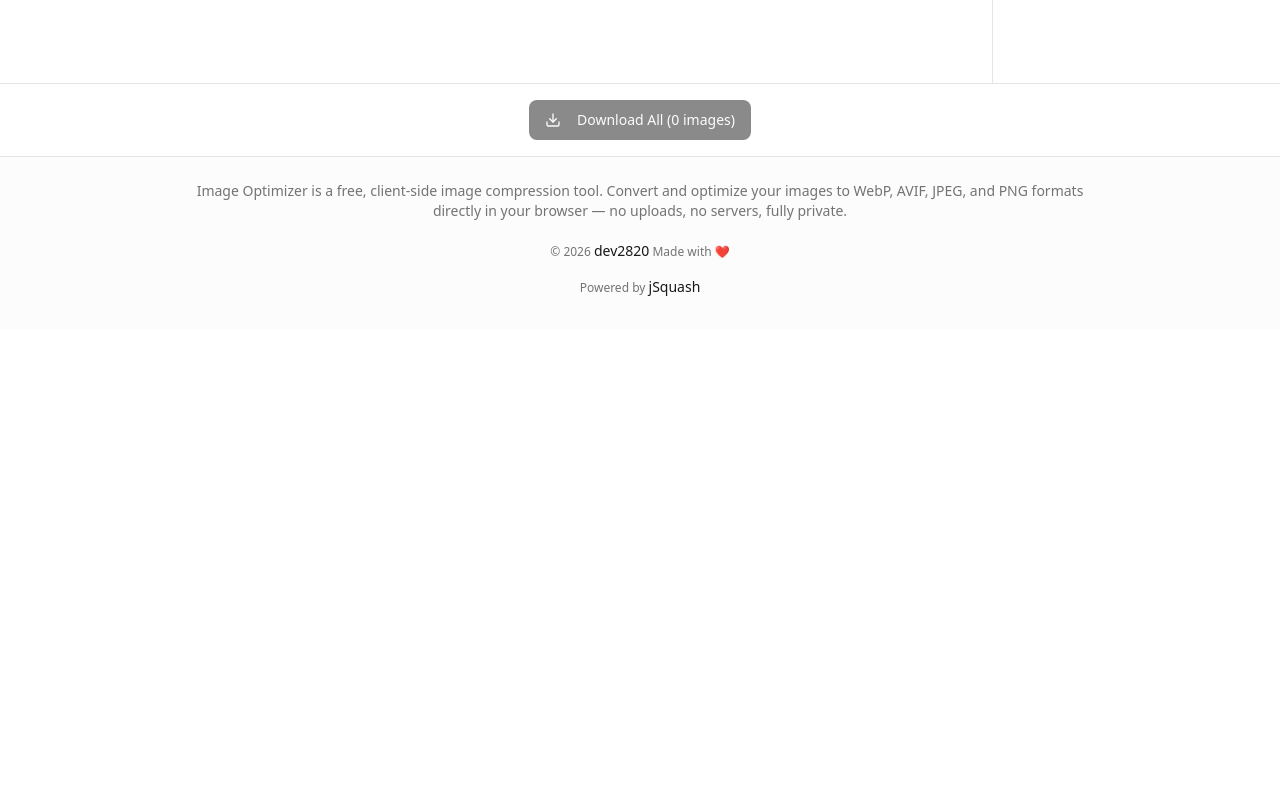
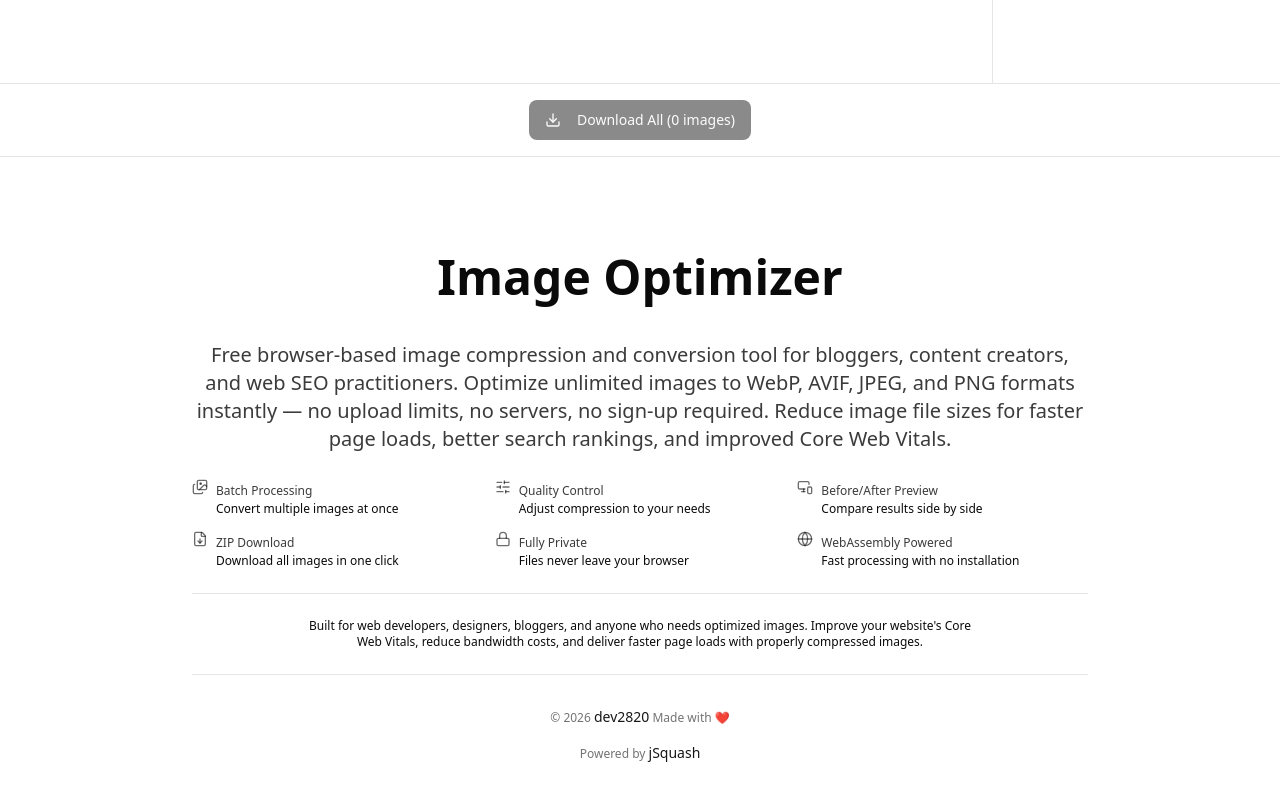
Before and after one commit to dev2820/image-optimizer, a React (Vite) app: page / in a window 1280 px wide. Shown: the part 644-1444 px from the top of the page. Before the commit the page ends 973 px from the top, so only its background shows below. Built offline with nearby package versions, Linux system fonts and the light colour scheme.

Commit message:
feat: SEO

```diff
--- a/src/components/Footer.tsx
+++ b/src/components/Footer.tsx
@@ -1,17 +1,105 @@
+import {
+  FileDown,
+  Globe,
+  Images,
+  Lock,
+  MonitorSmartphone,
+  SlidersHorizontal,
+} from 'lucide-react'
+
 import { Button } from './ui/button'
+import { Separator } from './ui/separator'
 
 export function Footer() {
   return (
-    <footer className="border-t bg-muted/30 px-6 py-6 text-sm text-muted-foreground">
-      <div className="mx-auto flex max-w-4xl flex-col items-center gap-3 text-center">
-        <p>
-          Image Optimizer is a free, client-side image compression tool. Convert
-          and optimize your images to WebP, AVIF, JPEG, and PNG formats directly
-          in your browser — no uploads, no servers, fully private.
-        </p>
+    <footer className="border-t px-6 py-8">
+      <div className="mx-auto flex max-w-4xl flex-col items-center gap-6">
+        <AppDescription />
+        <FeatureHighlights />
+        <Separator />
+        <TargetAudience />
+        <Separator />
         <Copyright />
       </div>
     </footer>
+  )
+}
+
+const AppDescription = () => {
+  return (
+    <div className="flex flex-col gap-2 text-center">
+      <h2 className="mt-16 text-5xl font-semibold text-foreground">
+        Image Optimizer
+      </h2>
+      <p className="text-xl mt-8 text-foreground/80">
+        Free browser-based image compression and conversion tool for bloggers,
+        content creators, and web SEO practitioners. Optimize unlimited images
+        to WebP, AVIF, JPEG, and PNG formats instantly — no upload limits, no
+        servers, no sign-up required. Reduce image file sizes for faster page
+        loads, better search rankings, and improved Core Web Vitals.
+      </p>
+    </div>
+  )
+}
+
+const FEATURES = [
+  {
+    icon: Images,
+    title: 'Batch Processing',
+    description: 'Convert multiple images at once',
+  },
+  {
+    icon: SlidersHorizontal,
+    title: 'Quality Control',
+    description: 'Adjust compression to your needs',
+  },
+  {
+    icon: MonitorSmartphone,
+    title: 'Before/After Preview',
+    description: 'Compare results side by side',
+  },
+  {
+    icon: FileDown,
+    title: 'ZIP Download',
+    description: 'Download all images in one click',
+  },
+  {
+    icon: Lock,
+    title: 'Fully Private',
+    description: 'Files never leave your browser',
+  },
+  {
+    icon: Globe,
+    title: 'WebAssembly Powered',
+    description: 'Fast processing with no installation',
+  },
+] as const
+
+const FeatureHighlights = () => {
+  return (
+    <ul className="grid w-full grid-cols-2 gap-3 sm:grid-cols-3">
+      {FEATURES.map(({ icon: Icon, title, description }) => (
+        <li key={title} className="flex items-start gap-2">
+          <Icon className="mt-0.5 h-4 w-4 shrink-0 text-foreground/60" />
+          <div>
+            <span className="text-xs font-medium text-foreground/80">
+              {title}
+            </span>
+            <p className="text-xs">{description}</p>
+          </div>
+        </li>
+      ))}
+    </ul>
+  )
+}
+
+const TargetAudience = () => {
+  return (
+    <p className="max-w-2xl text-center text-xs">
+      Built for web developers, designers, bloggers, and anyone who needs
+      optimized images. Improve your website's Core Web Vitals, reduce bandwidth
+      costs, and deliver faster page loads with properly compressed images.
+    </p>
   )
 }
 
@@ -19,7 +107,7 @@ const Copyright = () => {
   const year = new Date().getFullYear()
 
   return (
-    <p className="text-xs">
+    <p className="text-xs text-center text-muted-foreground">
       &copy; {year}{' '}
       <Button asChild variant="link" className="px-0">
         <a href="https://github.com/dev2820">dev2820</a>
```
